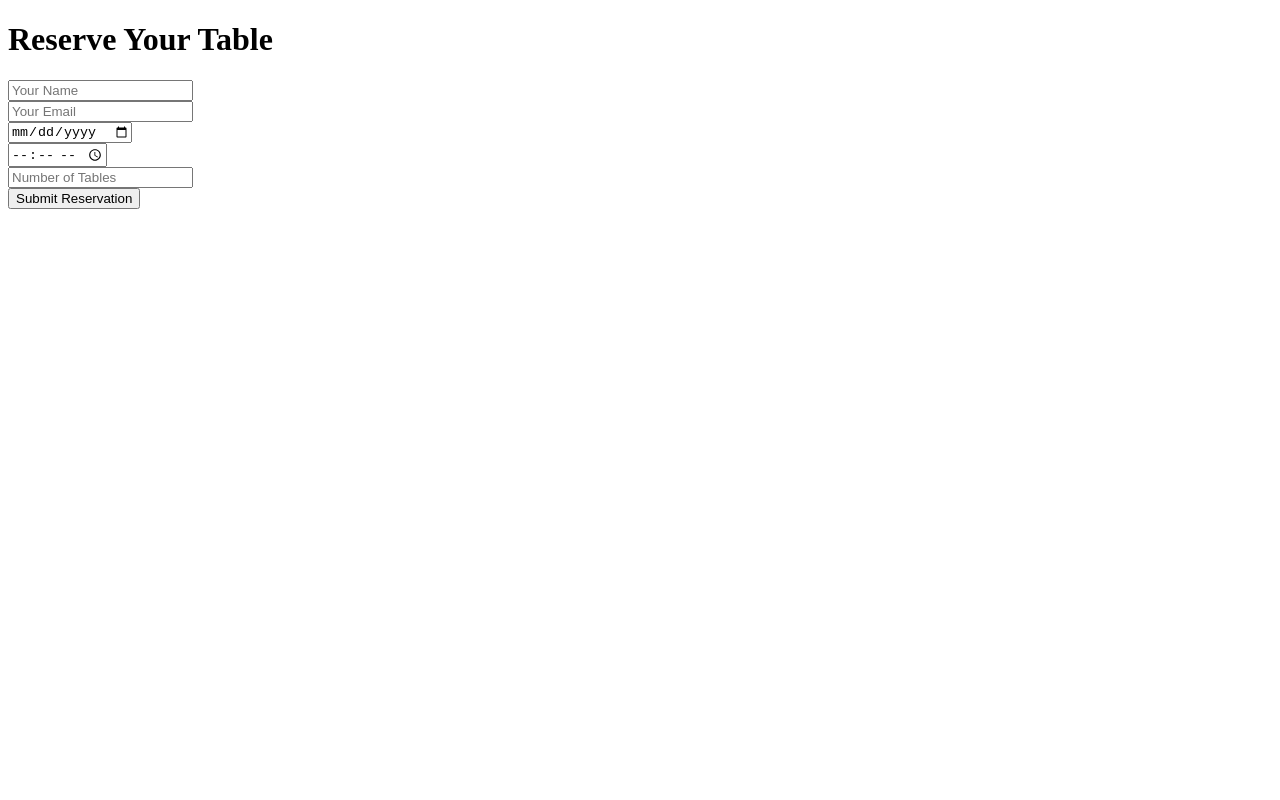
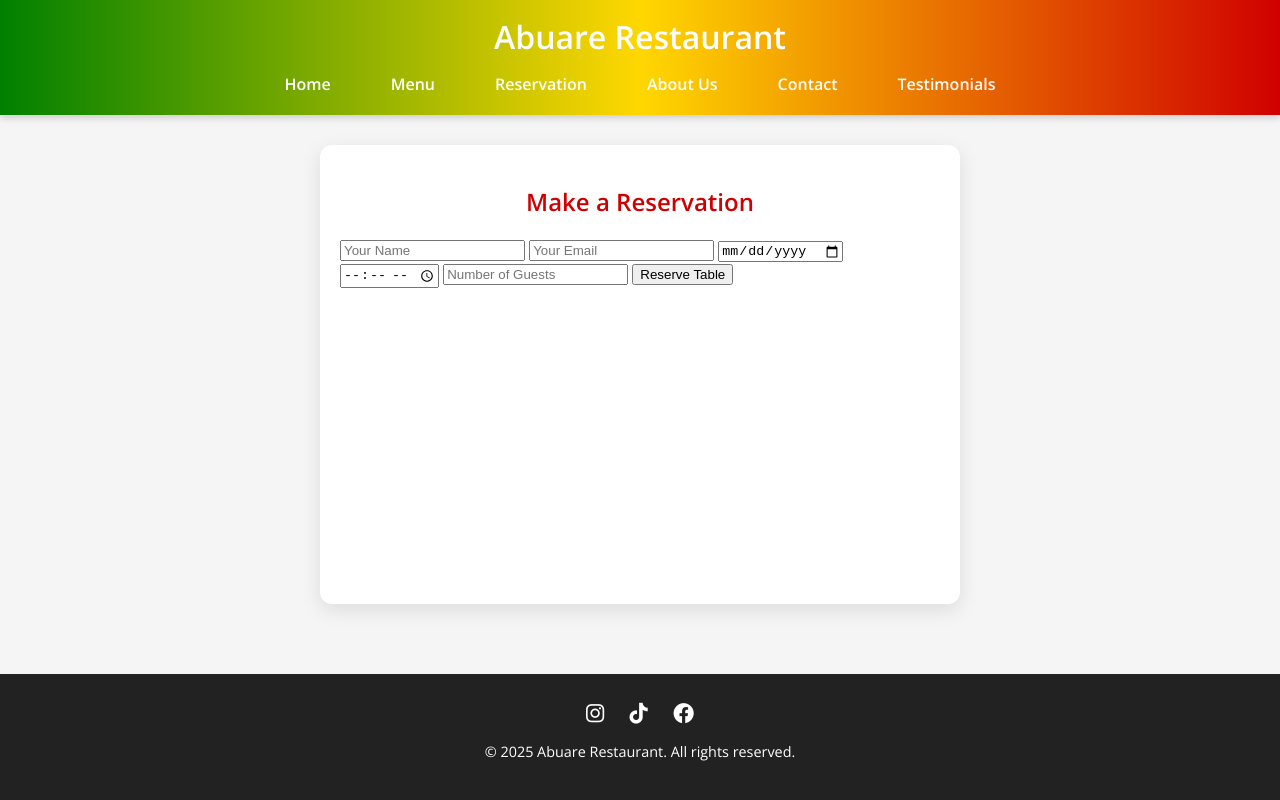
Before and after one commit to DagmawiMulualem/abuare-website, a website: page public/reservation.html in a window 1280 px wide. Drawn offline with nearby package versions, Linux system fonts and the light colour scheme.

```diff
--- a/public/reservation.html
+++ b/public/reservation.html
@@ -2,17 +2,156 @@
 <html lang="en">
 <head>
   <meta charset="UTF-8" />
-  <title>Make a Reservation</title>
+  <title>Reservation – Abuare Restaurant</title>
+  <meta name="viewport" content="width=device-width, initial-scale=1.0" />
+  <link rel="stylesheet" href="css/styles.css" />
+  <link rel="stylesheet" href="https://cdnjs.cloudflare.com/ajax/libs/font-awesome/6.4.0/css/all.min.css" />
+  <style>
+    body {
+      font-family: 'Open Sans', Arial, sans-serif;
+      background-color: #f5f5f5;
+      margin: 0;
+      padding: 0;
+    }
+
+    header {
+      background: linear-gradient(90deg, #008000, #FFD700, #D00000);
+      color: white;
+      text-align: center;
+      padding: 15px 0;
+      box-shadow: 0 2px 8px rgba(0, 0, 0, 0.2);
+    }
+
+    header h1 {
+      margin: 0;
+      font-size: 2em;
+    }
+
+    nav {
+      margin-top: 10px;
+    }
+
+    nav a {
+      color: white;
+      text-decoration: none;
+      font-weight: 600;
+      margin: 0 10px;
+    }
+
+    nav a:hover {
+      text-decoration: underline;
+    }
+
+    main {
+      max-width: 600px;
+      margin: 30px auto;
+      padding: 20px;
+      background: #fff;
+      border-radius: 12px;
+      box-shadow: 0 6px 20px rgba(0, 0, 0, 0.1);
+    }
+
+    h2 {
+      text-align: center;
+      color: #D00000;
+      margin-bottom: 20px;
+    }
+
+    .reservation-form {
+      display: flex;
+      flex-direction: column;
+      gap: 15px;
+    }
+
+    .reservation-form input,
+    .reservation-form button {
+      padding: 12px 15px;
+      border: 1px solid #ccc;
+      border-radius: 8px;
+      font-size: 1rem;
+      transition: all 0.3s ease;
+    }
+
+    .reservation-form input:focus {
+      outline: none;
+      border-color: #D00000;
+      box-shadow: 0 0 8px rgba(208, 0, 0, 0.4);
+    }
+
+    .reservation-form button {
+      background: linear-gradient(90deg, #008000, #FFD700, #D00000);
+      color: white;
+      font-weight: 600;
+      cursor: pointer;
+      border: none;
+    }
+
+    .reservation-form button:hover {
+      transform: translateY(-2px);
+      box-shadow: 0 8px 20px rgba(208, 0, 0, 0.3);
+    }
+
+    footer {
+      background-color: #222;
+      color: white;
+      text-align: center;
+      padding: 25px 10px;
+      font-size: 0.9rem;
+      margin-top: 40px;
+    }
+
+    .social-icons a {
+      color: white;
+      font-size: 1.3rem;
+      margin: 0 10px;
+      text-decoration: none;
+    }
+
+    .social-icons a:hover {
+      color: #FFD700;
+    }
+  </style>
 </head>
 <body>
-  <h1>Reserve Your Table</h1>
-  <form action="/reservation" method="POST">
-    <input type="text" name="name" placeholder="Your Name" required /><br />
-    <input type="email" name="email" placeholder="Your Email" required /><br />
-    <input type="date" name="date" required /><br />
-    <input type="time" name="time" required /><br />
-    <input type="number" name="tables" placeholder="Number of Tables" required /><br />
-    <button type="submit">Submit Reservation</button>
-  </form>
+
+  <header>
+    <h1>Abuare Restaurant</h1>
+    <nav>
+      <a href="index.html">Home</a>
+      <a href="menu.html">Menu</a>
+      <a href="reservation.html" class="active">Reservation</a>
+      <a href="about.html">About Us</a>
+      <a href="contact.html">Contact</a>
+      <a href="testimonials.html">Testimonials</a>
+    </nav>
+  </header>
+
+  <main>
+    <h2>Make a Reservation</h2>
+    <form action="/reservation" method="POST">
+      <input type="text" name="name" placeholder="Your Name" required>
+      <input type="email" name="email" placeholder="Your Email" required>
+      <input type="date" name="date" required>
+      <input type="time" name="time" required>
+      <input type="number" name="tables" placeholder="Number of Guests" required>
+      <button type="submit">Reserve Table</button>
+    </form>
+  </main>
+
+  <footer>
+    <div class="social-icons">
+      <a href="https://www.instagram.com/abuarerestaurant/" target="_blank" aria-label="Instagram">
+        <i class="fab fa-instagram"></i>
+      </a>
+      <a href="https://www.tiktok.com/@abuarerestaurant" target="_blank" aria-label="TikTok">
+        <i class="fab fa-tiktok"></i>
+      </a>
+      <a href="https://www.facebook.com/profile.php?id=61552303880004" target="_blank" aria-label="Facebook">
+        <i class="fab fa-facebook"></i>
+      </a>
+    </div>
+    <p>&copy; 2025 Abuare Restaurant. All rights reserved.</p>
+  </footer>
+
 </body>
 </html>
```
